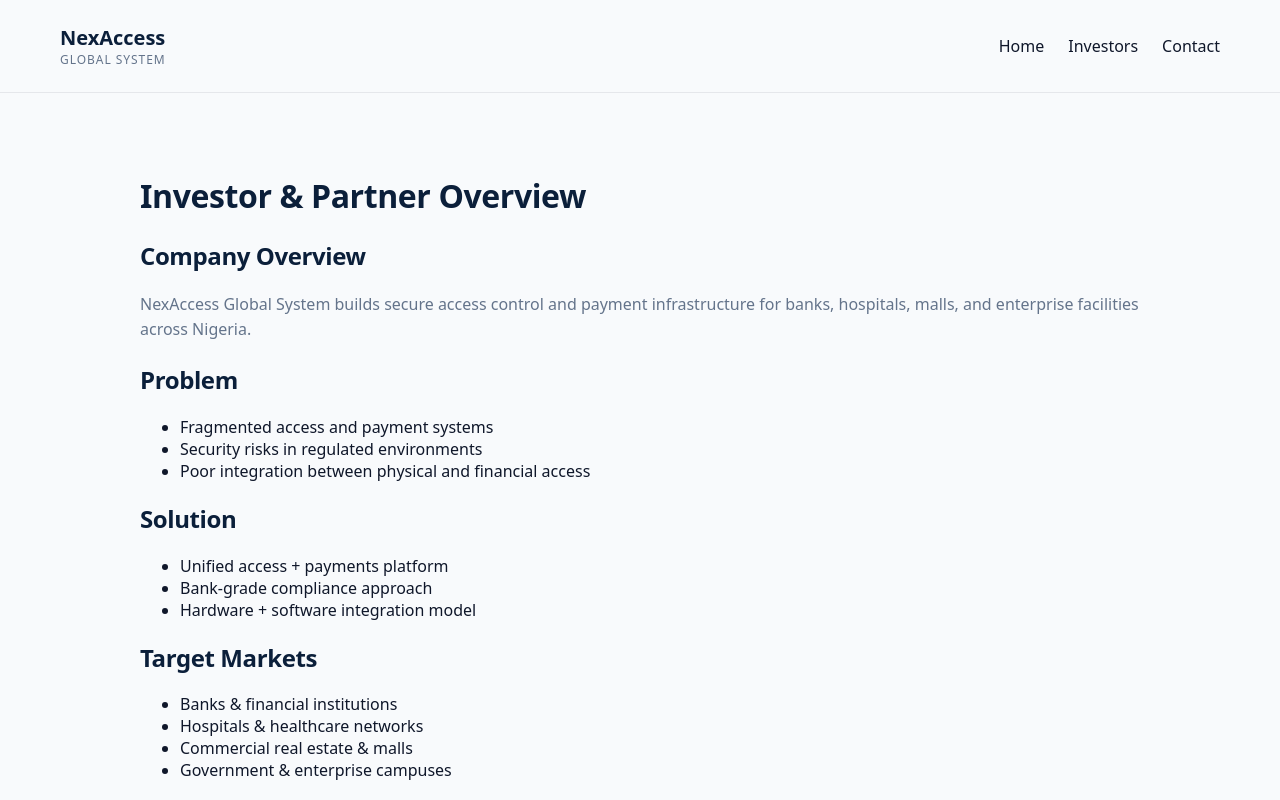
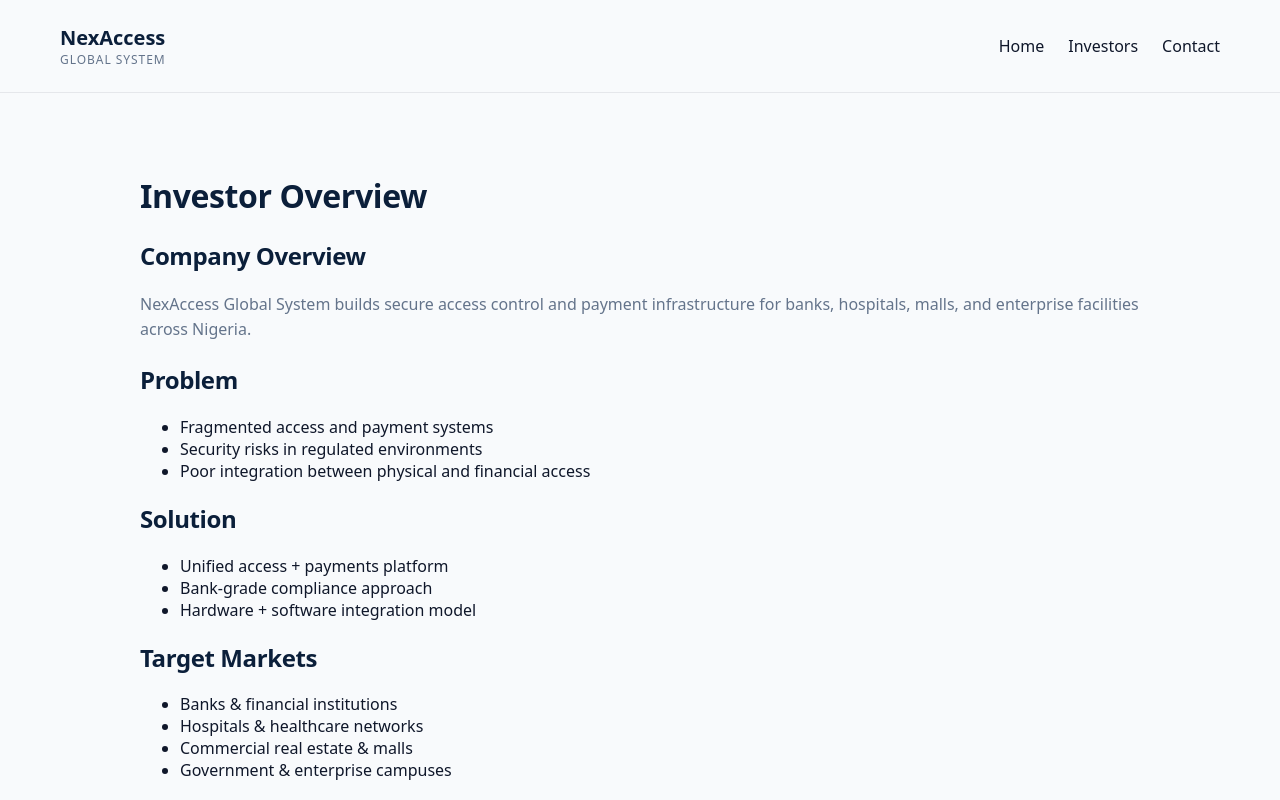
Before and after one commit to nwagwuemmanuel200-bit/nexaccess-website, a Next.js app: page /investors in a window 1280 px wide. Shown: the top 800 px of the page. Built offline with nearby package versions, Linux system fonts and the light colour scheme.

Commit message:
Update investors page content

```diff
--- a/app/investors/page.js
+++ b/app/investors/page.js
@@ -2,7 +2,7 @@ export default function InvestorsPage() {
   return (
     <main style={{ maxWidth: "1000px", margin: "0 auto", padding: "60px 20px" }}>
 
-      <h1>Investor & Partner Overview</h1>
+      <h1>Investor Overview</h1>
 
       <section>
         <h2>Company Overview</h2>
```
